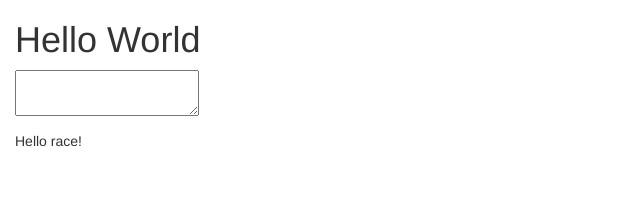
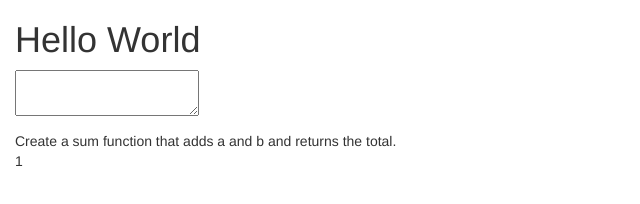
Before and after one commit to murmurs/TheFourLoops, a website: page public/index.html in a window 1280 px wide. Shown: the whole page, without its empty margins (0-640 px from the left). Drawn offline with nearby package versions, Linux system fonts and the light colour scheme; some packages are replaced by stand-ins of ours; no server answers.

Commit message:
using basic eval

```diff
--- a/public/client/Race/race.html
+++ b/public/client/Race/race.html
@@ -1,3 +1,6 @@
+
+Create a sum function that adds a and b and returns the total.
+
 <div>
-  Hello race!
+  {{adder}}
 </div>
--- a/public/client/Race/raceController.js
+++ b/public/client/Race/raceController.js
@@ -1,5 +1,15 @@
 angular.module('coderace.race', [])
 
 .controller('RaceController', function($scope){
+  $scope.simple = "something simple!";
+
+  var str = "var someFunc = function() { console.log('in the func'); }";
+
+  eval(str);
+  someFunc();
+
+
+
+  $scope.adder = 1;
 
 });
--- a/server/server.js
+++ b/server/server.js
@@ -6,6 +6,7 @@ var io = require('socket.io')(server);
 server.listen(3000);
 
 app.use(express.static('public'));
+
 
 var userCount = 0;
 var userIds = [];
```
